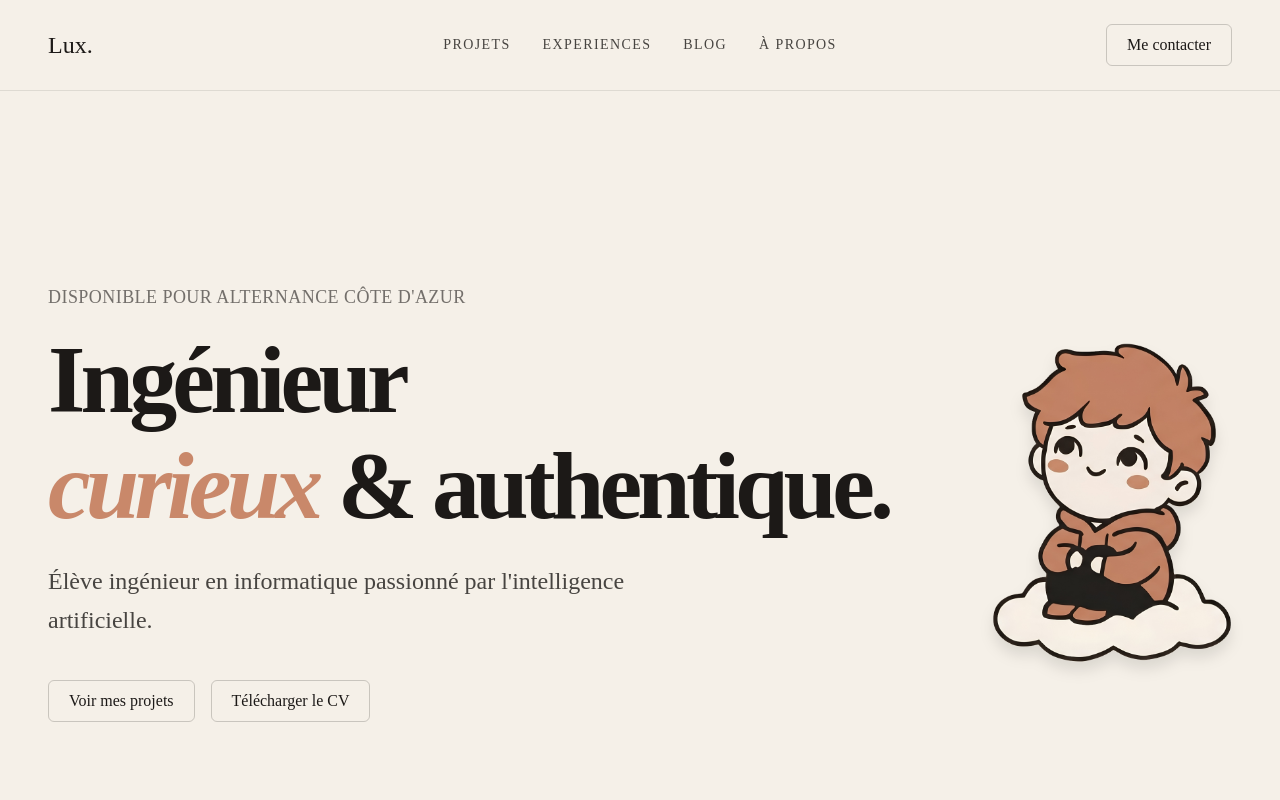
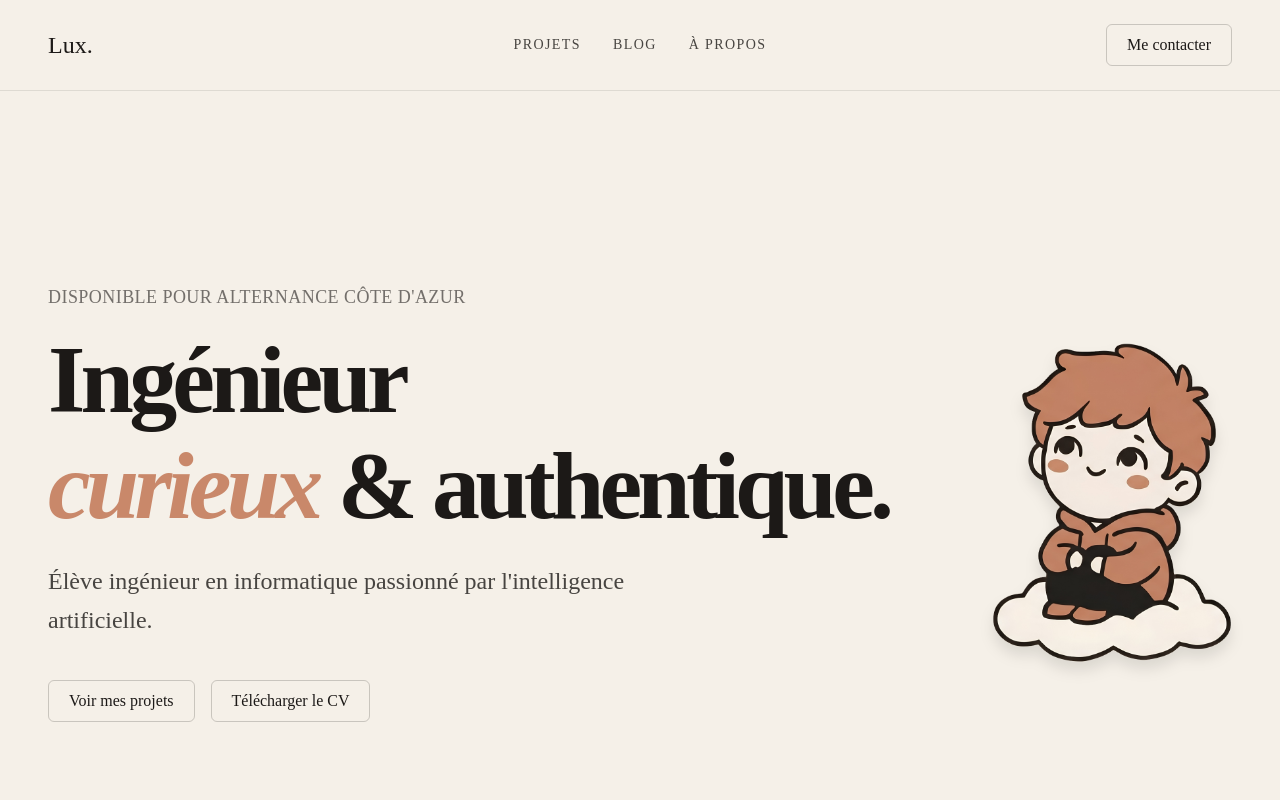
Before and after one commit to TimeoCantoRingelstein/portfolio-nextjs, a Next.js app: page / in a window 1280 px wide. Shown: the top 800 px of the page. Built offline with nearby package versions, Linux system fonts and the light colour scheme.

Commit message:
feat: removing experience from the header section temporally

```diff
--- a/src/components/layout/Header.tsx
+++ b/src/components/layout/Header.tsx
@@ -26,7 +26,7 @@ const Header = () => {
                 text-charbon/80 whitespace-nowrap"
             >
                 <NavLink href="/projects">Projets</NavLink>
-                <NavLink href="/experiences">Experiences</NavLink>
+                {/*<NavLink href="/experiences">Experiences</NavLink>*/}
                 <NavLink href="/blog">Blog</NavLink>
                 <NavLink href="/about">À propos</NavLink>
             </nav>
```
Also changed, not shown: src/app/not-found.tsx (+6 -6 lines).
